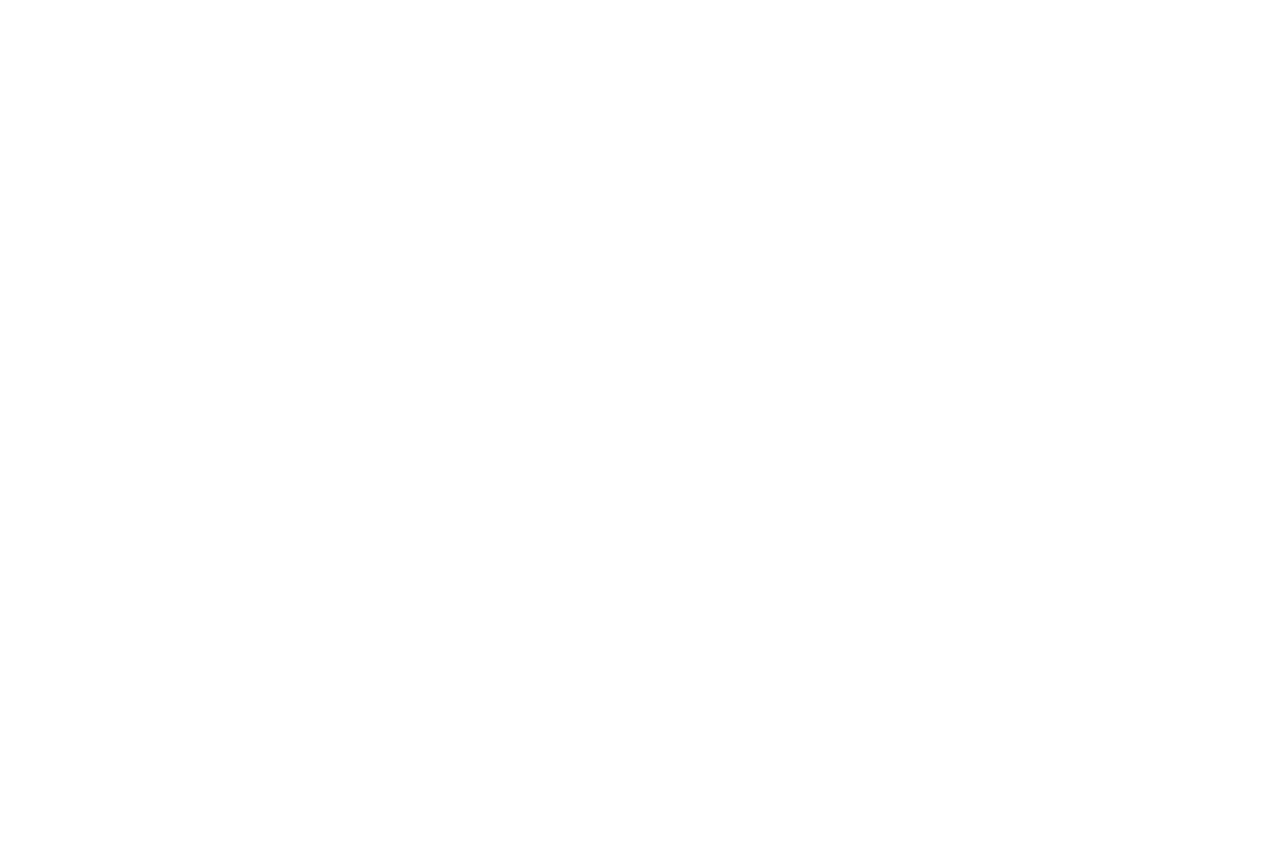
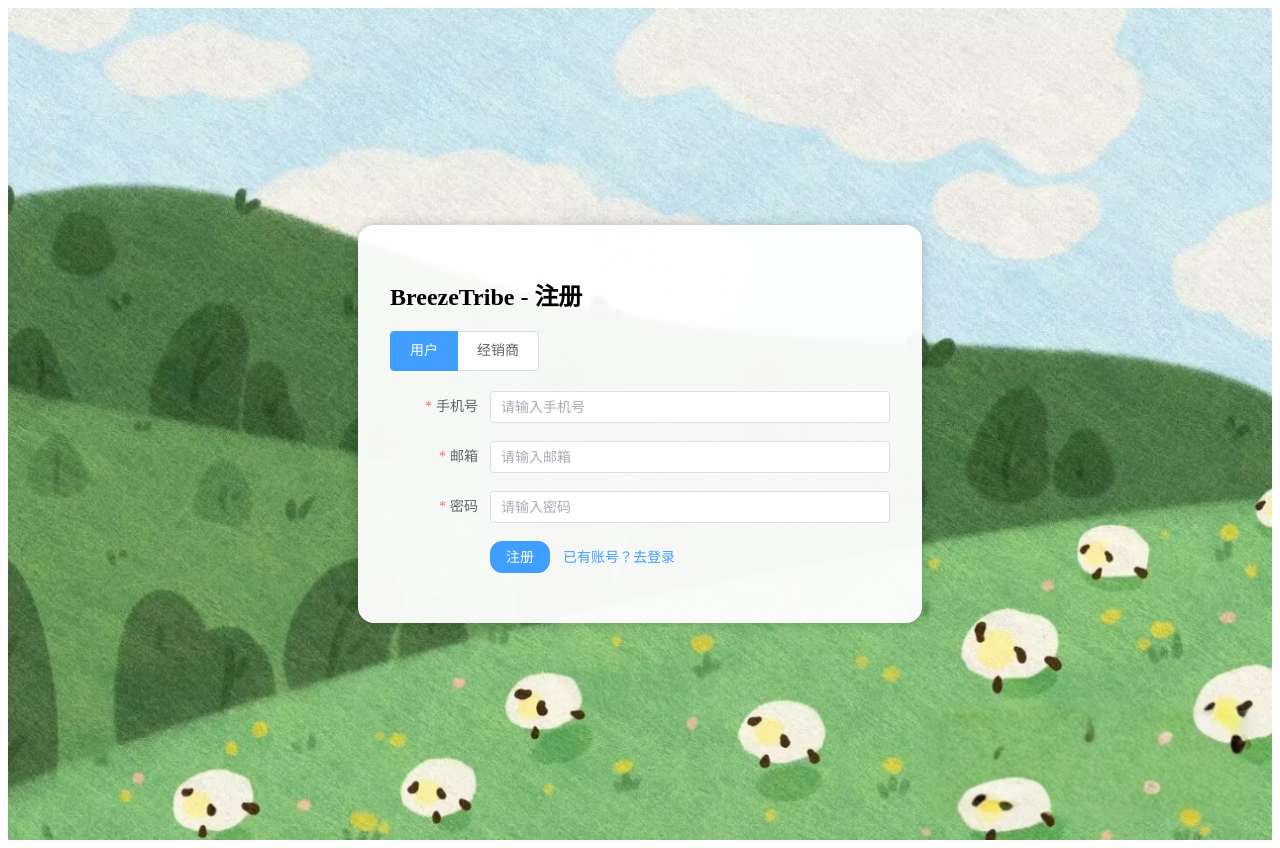
Before and after one commit to batiluoxuanwan/BreezeTribe, a Vue app in the folder vue/: page /register in a window 1280 px wide. Before the commit this address had no page. Before the commit the page ends 800 px from the top, so only its background shows below. Built offline with nearby package versions, Linux system fonts and the light colour scheme.

Commit message:
注册界面

```diff
--- a/vue/src/router/index.js
+++ b/vue/src/router/index.js
@@ -10,6 +10,11 @@
         path:'/login',
         name:'登录',
         component:() =>import('../views/Public/Login.vue')
+    },
+    {
+        path:'/register',
+        name:'注册',
+        component:() =>import('../views/Public/Register.vue')
     }
 ];
 
--- a/vue/src/views/Public/Login.vue
+++ b/vue/src/views/Public/Login.vue
@@ -108,7 +108,7 @@
   display: flex;
   justify-content: center;
   align-items: center;
-  background-image: url('@/assets/loginbackground.png');
+  background-image: url('@/assets/background.png');
   background-size: cover;
   background-position: center;
   padding: 16px; /* 防止在小屏设备挤边 */
--- /dev/null
+++ b/vue/src/views/Public/Register.vue
@@ -0,0 +1,133 @@
+<template>
+  <div class="register-background">
+    <div class="register-container">
+      <div class="register-form">
+        <h2>BreezeTribe - 注册</h2>
+
+        <!-- 身份选择 -->
+        <el-radio-group v-model="registerForm.role" size="large">
+          <el-radio-button label="user">用户</el-radio-button>
+          <el-radio-button label="dealer">经销商</el-radio-button>
+        </el-radio-group>
+
+        <el-form :model="registerForm" :rules="rules" ref="formRef" label-width="100px" class="form-body">
+          <el-form-item label="手机号" prop="phone">
+            <el-input v-model="registerForm.phone" placeholder="请输入手机号" />
+          </el-form-item>
+
+          <el-form-item label="邮箱" prop="email">
+            <el-input v-model="registerForm.email" placeholder="请输入邮箱" />
+          </el-form-item>
+
+          <el-form-item label="密码" prop="password">
+            <el-input type="password" v-model="registerForm.password" placeholder="请输入密码" show-password />
+          </el-form-item>
+
+          <!-- 经销商专属信息 -->
+          <el-form-item label="公司名称" v-if="registerForm.role === 'dealer'" prop="company">
+            <el-input v-model="registerForm.company" placeholder="请输入公司名称" />
+          </el-form-item>
+
+          <el-form-item label="营业执照号" v-if="registerForm.role === 'dealer'" prop="license">
+            <el-input v-model="registerForm.license" placeholder="请输入营业执照号" />
+          </el-form-item>
+
+          <el-form-item>
+            <el-button type="primary" @click="handleRegister">注册</el-button>
+            <el-button type="text" @click="goLogin">已有账号？去登录</el-button>
+          </el-form-item>
+        </el-form>
+      </div>
+    </div>
+  </div>
+</template>
+
+<script>
+export default {
+  data() {
+    return {
+      registerForm: {
+        role: 'user',
+        phone: '',
+        email: '',
+        password: '',
+        company: '',
+        license: ''
+      },
+      rules: {
+        phone: [
+          { required: true, message: '请输入手机号', trigger: 'blur' },
+          { pattern: /^1[3-9]\d{9}$/, message: '手机号格式不正确', trigger: 'blur' }
+        ],
+        email: [
+          { required: true, message: '请输入邮箱', trigger: 'blur' },
+          { type: 'email', message: '邮箱格式不正确', trigger: 'blur' }
+        ],
+        password: [
+          { required: true, message: '请输入密码', trigger: 'blur' }
+        ],
+        company: [
+          { required: true, message: '请输入公司名称', trigger: 'blur' }
+        ],
+        license: [
+          { required: true, message: '请输入营业执照号', trigger: 'blur' }
+        ]
+      }
+    };
+  }
+//   methods: {
+//     handleRegister() {
+//       this.$refs.formRef.validate((valid) => {
+//         if (!valid) return;
+
+//         const data = { ...this.registerForm };
+
+//         // 可根据角色处理不同逻辑（如经销商待审核）
+//         console.log('提交注册数据：', data);
+
+//         // 示例接口调用
+//         // axios.post('/api/register', data).then(...)
+//       });
+//     },
+//     goLogin() {
+//       this.$router.push('/login');
+//     }
+//   }
+};
+</script>
+
+<style scoped>
+.register-background {
+  height: 100vh;
+  background-image: url('@/assets/background.png');
+  background-size: cover;
+  background-position: center;
+  display: flex;
+  justify-content: center;
+  align-items: center;
+  padding: 16px;
+}
+
+.register-container {
+  background: rgba(255, 255, 255, 0.95);
+  padding: 32px;
+  border-radius: 16px;
+  max-width: 500px;
+  width: 100%;
+  box-shadow: 0 0 12px rgba(0, 0, 0, 0.2);
+}
+
+.register-form {
+  display: flex;
+  flex-direction: column;
+}
+
+.form-body {
+  margin-top: 20px;
+}
+
+.el-input__inner,
+.el-button {
+  border-radius: 12px;
+}
+</style>
```
Also changed, not shown: vue/src/assets/background.png (renamed from vue/src/assets/loginbackground.png). Lines whose indentation alone changed are shown as unchanged.
